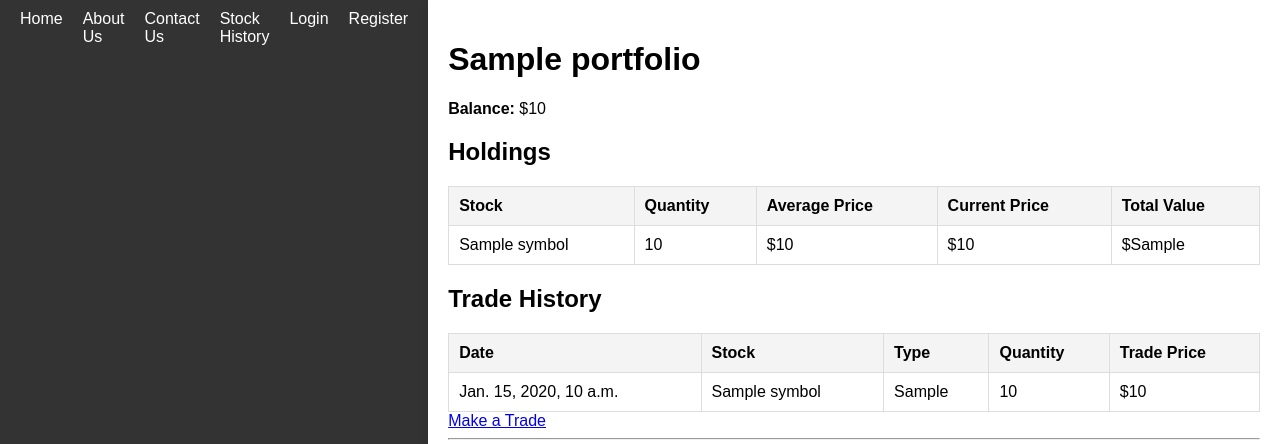
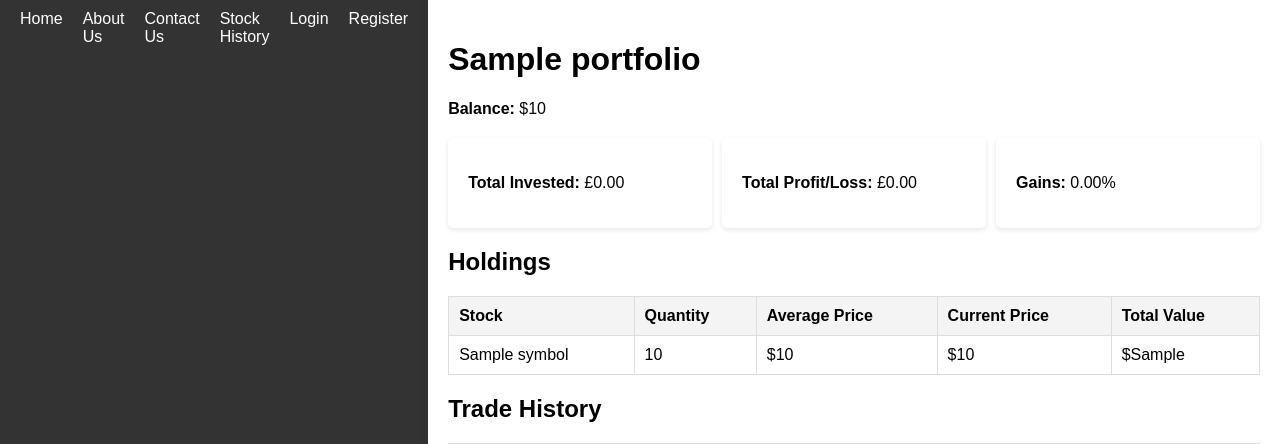
Before and after one commit to Romes241/investment-management-app, a Django app: template investment_manager_main/templates/portfolio_details.html in a window 1280 px wide. Shown: the top 444 px of the page. Run offline with Django 5.2, Linux system fonts and the light colour scheme; the template is opened without the code that fills it: most values are stand-ins (such as "Sample title", 1, 10 or a date in 2020).

Commit message:
Final commit

```diff
--- a/investment_manager_main/templates/portfolio_details.html
+++ b/investment_manager_main/templates/portfolio_details.html
@@ -5,6 +5,18 @@
 {% block content %}
 <h1>{{ portfolio.name }}</h1>
 <p><strong>Balance:</strong> ${{ balance }}</p>
+
+<div class="stats-container">
+    <div class="stats-box">
+        <p><strong>Total Invested:</strong> £{{ total_invested|default:"0.00" }}</p>
+    </div>
+    <div class="stats-box">
+        <p><strong>Total Profit/Loss:</strong> £{{ total_profit_loss|default:"0.00" }}</p>
+    </div>
+    <div class="stats-box">
+        <p><strong>Gains:</strong> {{ gains_percentage|default:"0.00" }}%</p>
+    </div>
+</div>
 
 <h2>Holdings</h2>
 {% if holdings %}
```
